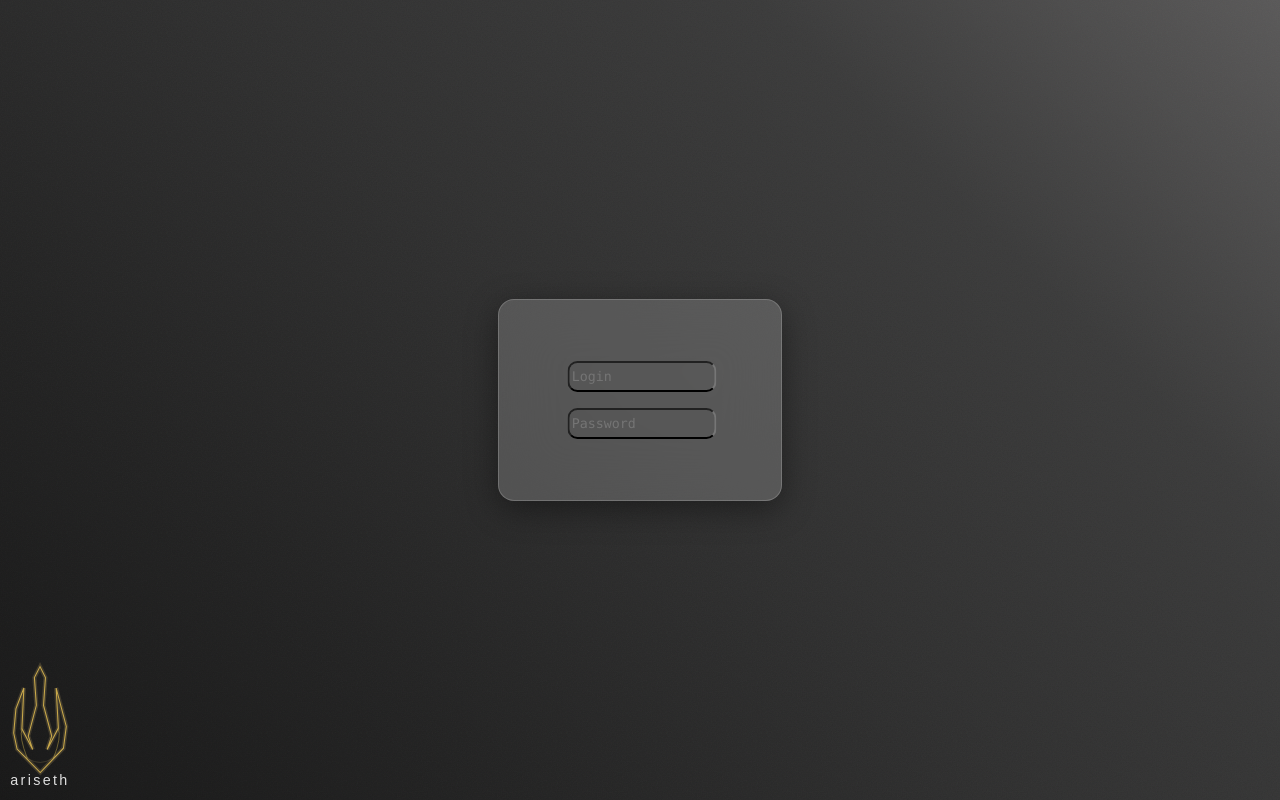
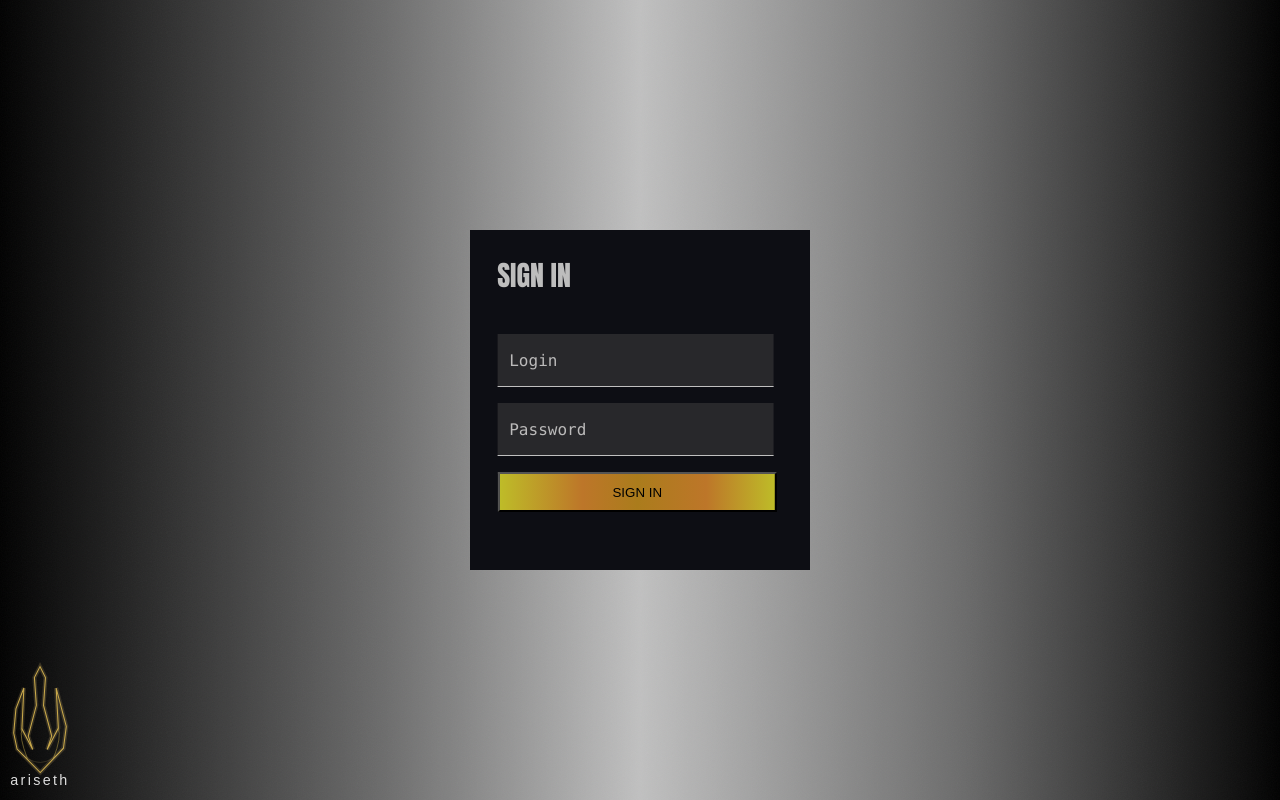
Before and after one commit to Fikv/Ariseth, an Angular app in the folder ariseth-web/: page /login in a window 1280 px wide. Built offline with nearby package versions, Linux system fonts and the light colour scheme.

Commit message:
feat: omg this login view is so ugly and disgusting bleh

```diff
--- a/ariseth-web/src/app/components/login-view/login-view.component.css
+++ b/ariseth-web/src/app/components/login-view/login-view.component.css
@@ -6,13 +6,21 @@
   display: flex;
   justify-content: center;
   align-items: center;
+  /*background: linear-gradient(*/
+  /*  90deg,*/
+  /*  #000000 0%,*/
+  /*  #4b4b4b 30%,*/
+  /*  #494949 50%,*/
+  /*  #4b4b4b 75%,*/
+  /*  #000000 100%*/
+  /*);*/
   background: linear-gradient(
-    45deg,
-    #161616 0%,
-    #222 25%,
-    #2f2f2f 50%,
-    #3a3a3a 75%,
-    #595858 100%
+    90deg,
+    #000000 0%,
+    #6c6c6c 30%,
+    #c0c0c0 50%,
+    #6c6c6c 75%,
+    #000000 100%
   );
   overflow: hidden;
 }
@@ -32,32 +40,57 @@
   align-content: center;
   justify-content: center;
   gap: 2vh;
-  width: clamp(280px, 22vw, 422px);
-  height: clamp(200px, 12vw, 400px);
+  width: clamp(340px, 24vw, 422px);
+  height: clamp(340px, 24vw, 422px);
+  background: rgba(12, 13, 19, 0.99);
+  border-style: none;
+}
 
-  background: rgba(255, 255, 255, 0.18);
-  backdrop-filter: blur(30px);
-  -webkit-backdrop-filter: blur(25px);
+.loginText {
+  position:relative;
+  transform: translateX(90%);
+  height: clamp(30px, 1vh, 45px);
+  bottom: 10%;
+  background: none;
+  color: #bdbdbd;
+  right: 82%;
+  font-size: 3.5vh;
+  font-family: Impact, serif;
+  font-style: right;
+}
 
-  border-radius: 16px;
-  border: 1px solid rgba(255,255,255,0.18);
+input {
+  display: inline-block;
+  transform: translateX(10%);
+  background-color: rgba(41, 41, 44, 0.96);
+  border:0;
+  color: white;
+  border-bottom: 1px solid silver;
+  width: 80%;
+  font-size: 2.0vh;
+  height: clamp(50px, 6vh, 70px);
+  font-family: Consolas, monospace;
+}
 
-  box-shadow:
-    0 8px 32px rgba(0, 0, 0, 0.4);
+input::placeholder {
+  font-size: 2.0vh;
+  color: #bbbaba;
 }
 
 
-input {
-  display: inline-block;
-  transform: translateX(46%);
-  background: none;
-  border-bottom-style: solid;
-  border-bottom-color: black;
-  border-radius: 10px;
-  border-width: 2px;
-  width: 50%;
-  height: clamp(25px, 2vh, 35px);
-  font-family: Consolas, monospace;
+.signInButton {
+  position: relative;
+  width: 82%;
+  height: 5vh;
+  transform: translateX(10%);
+  background: linear-gradient(
+    90deg,
+    #bebc28 0%,
+    #bd7629 30%,
+    #ab7c1c 50%,
+    #bd7629 75%,
+    #bebc28 100%
+  );
 }
 
 .logo {
--- a/ariseth-web/src/app/components/login-view/login-view.component.html
+++ b/ariseth-web/src/app/components/login-view/login-view.component.html
@@ -1,7 +1,9 @@
 <div class="container">
   <form class="loginForm">
-    <input class="loginInput" placeholder="Login">
-    <input class="passwordInput" placeholder="Password" type="password">
+    <label class="loginText">SIGN IN</label>
+    <input class="loginInput" placeholder=" Login">
+    <input class="passwordInput" placeholder=" Password" type="password">
+    <button class="signInButton">SIGN IN</button>
   </form>
   <img src="/assets/Logo.svg" alt="Logo" class="logo">
 
```
Also changed, not shown: ariseth-web/src/assets/login.svg (added).
